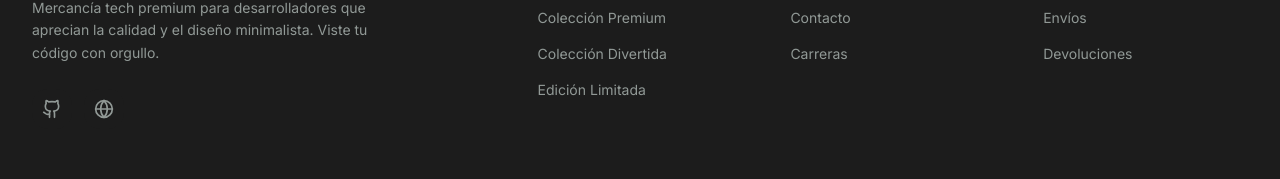
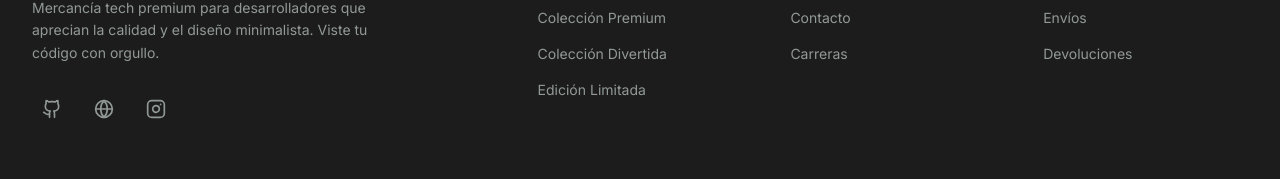
Before and after one commit to Robertzu43/vibe-coders-league-platzi-2026, a Next.js app in the folder reto-final/: page / in a window 1280 px wide. Shown: the part 5372-5551 px from the top of the page. Built offline with nearby package versions, Linux system fonts and the light colour scheme.

Commit message:
feat: add Instagram link to footer

```diff
--- a/reto-final/src/components/footer.tsx
+++ b/reto-final/src/components/footer.tsx
@@ -2,12 +2,13 @@
 
 import Link from 'next/link'
 import Image from 'next/image'
-import { Github, Globe } from 'lucide-react'
+import { Github, Globe, Instagram } from 'lucide-react'
 import { useLanguage } from '@/lib/language-context'
 
 const socialLinks = [
   { icon: Github, href: 'https://github.com/platzi', label: 'GitHub' },
   { icon: Globe, href: 'https://platzi.com/home/', label: 'Platzi' },
+  { icon: Instagram, href: 'https://www.instagram.com/plat.zistore/', label: 'Instagram' },
 ]
 
 export function Footer() {
```
